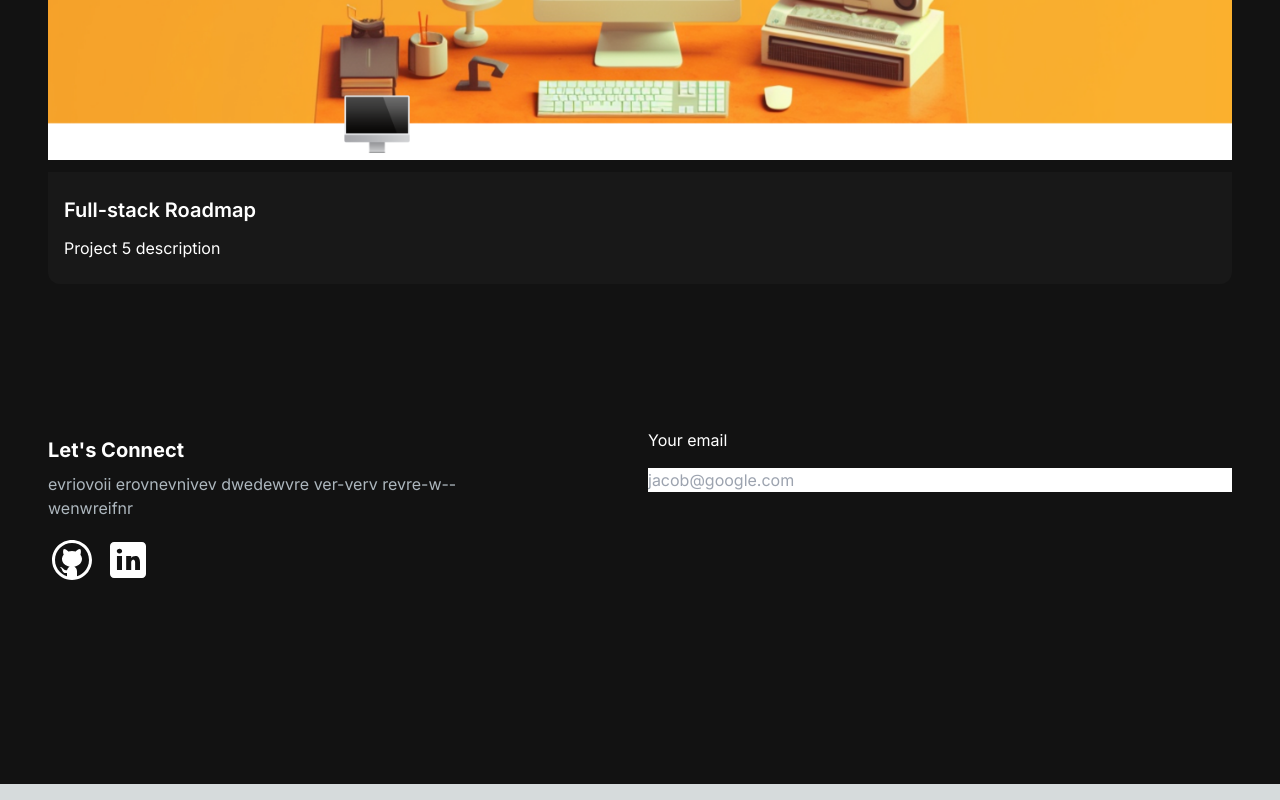
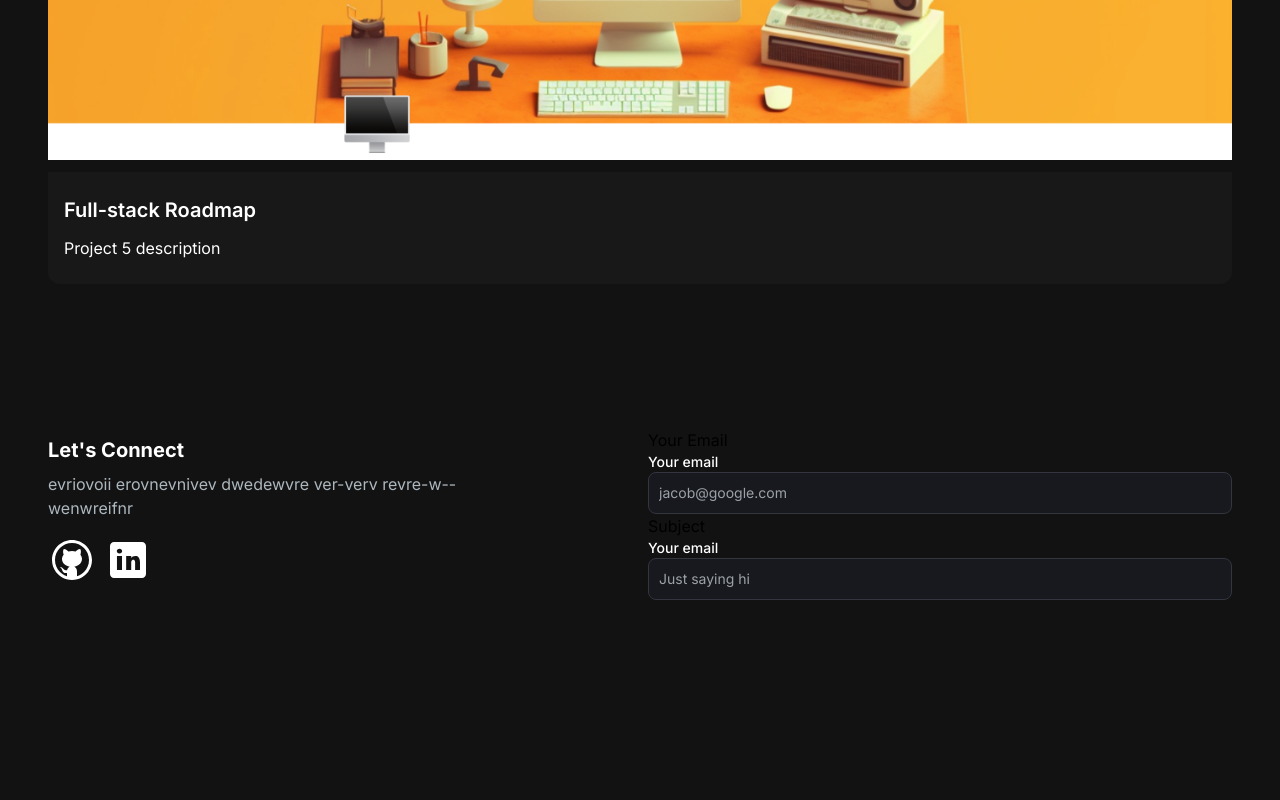
Before and after one commit to lydiaqd/my-portfolio-site, a Next.js app: page / in a window 1280 px wide. Shown: the part 3240-4040 px from the top of the page. Built offline with nearby package versions, Linux system fonts and the light colour scheme.

Commit message:
documentation

```diff
--- a/app/components/EmailSection.jsx
+++ b/app/components/EmailSection.jsx
@@ -23,9 +23,27 @@ const EmailSection = () => {
             </div>
         </div>
         <div>
-            <form className="flex flex-col gap-4">
-                <label htmlFor="email" type="email" className="text-white">Your email</label>
-                <input type="email" id="email" required placeholder="jacob@google.com"/>
+            <form className="flex flex-col">
+                <div>
+                    Your Email
+                <label htmlFor="email" type="email" className="text-white block text-sm font-medium">Your email</label>
+                <input
+                type="email"
+                id="email"
+                required
+                className="bg-[#18191E] border border-[#33353F] placeholder-[#9CA2A9] text-gray-100 text-sm rounded-lg block w-full p-2.5"
+                placeholder="jacob@google.com"
+                />
+                </div>
+                    Subject
+                <label htmlFor="email" type="email" className="text-white block text-sm font-medium">Your email</label>
+                <input
+                type="text"
+                id="subject"
+                required
+                className="bg-[#18191E] border border-[#33353F] placeholder-[#9CA2A9] text-gray-100 text-sm rounded-lg block w-full p-2.5"
+                placeholder="Just saying hi"
+                />
             </form>
         </div>
     </section>
```
Also changed, not shown: 2 other files (tests, documents, lock files or other folders).
